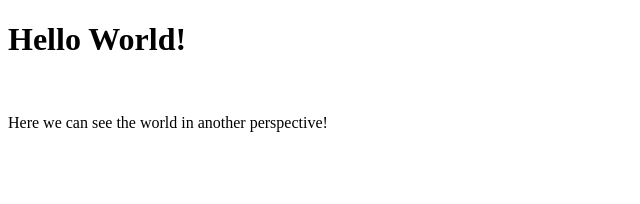
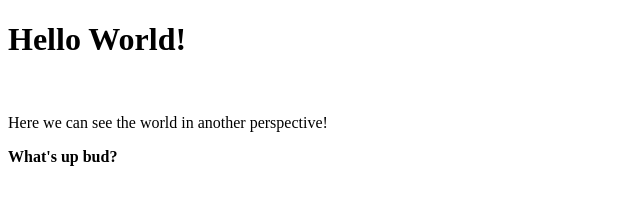
Before and after one commit to Jovaniel/Git-Repo, a plain HTML site: page index.html in a window 1280 px wide. Shown: the whole page, without its empty margins (0-640 px from the left). Drawn offline with Linux system fonts and the light colour scheme.

Commit message:
Added a massage in a strong way

```diff
--- a/index.html
+++ b/index.html
@@ -9,5 +9,7 @@
 <body>
     <h1>Hello World!</h1><br />
     <p>Here we can see the world in another perspective!</p>
+
+    <strong>What's up bud?</strong>
 </body>
 </html>
```
